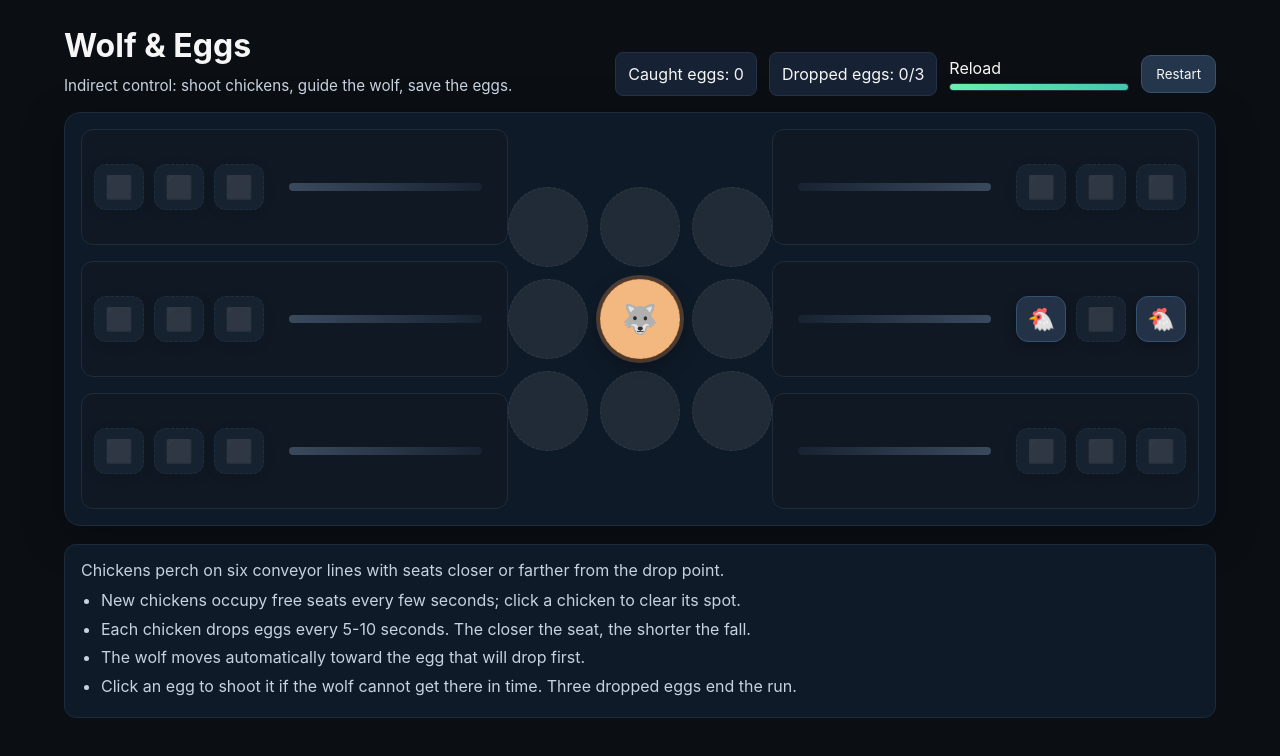
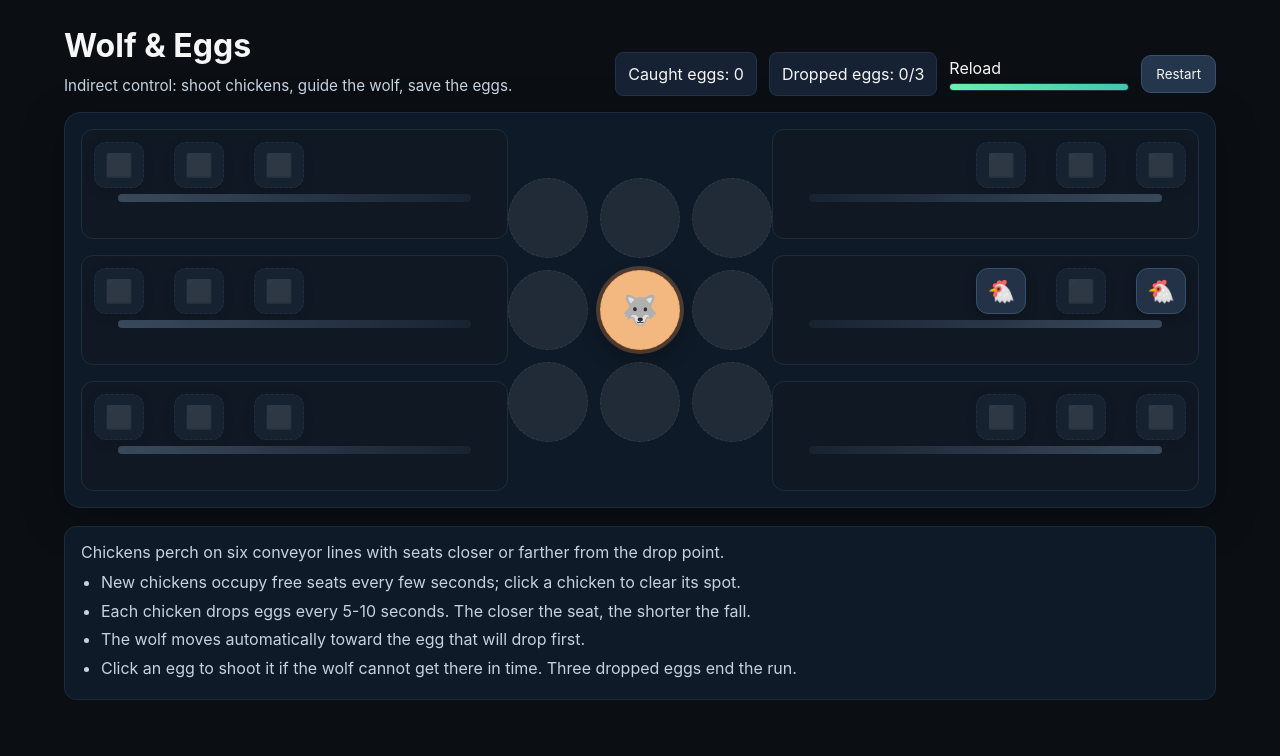
Before and after one commit to nikitabelotelov-ciliz/shooter-game, a React (Vite) app: page / in a window 1280 px wide. Shown: the top 756 px of the page. Built offline with nearby package versions, Linux system fonts and the light colour scheme.

Commit message:
eggs spawn distance depends on chicken position

```diff
--- a/src/App.css
+++ b/src/App.css
@@ -114,8 +114,6 @@
   padding: 12px;
   min-height: 110px;
   overflow: hidden;
-  display: flex;
-  align-items: center;
   gap: 12px;
 }
 
@@ -126,7 +124,7 @@
 .belt {
   position: relative;
   flex: 1;
-  min-height: 90px;
+  min-height: 20px;
 }
 
 .track {
@@ -148,7 +146,7 @@
   display: flex;
   justify-content: flex-start;
   align-items: center;
-  gap: 10px;
+  gap: 30px;
   position: relative;
   z-index: 2;
   flex-shrink: 0;
```
